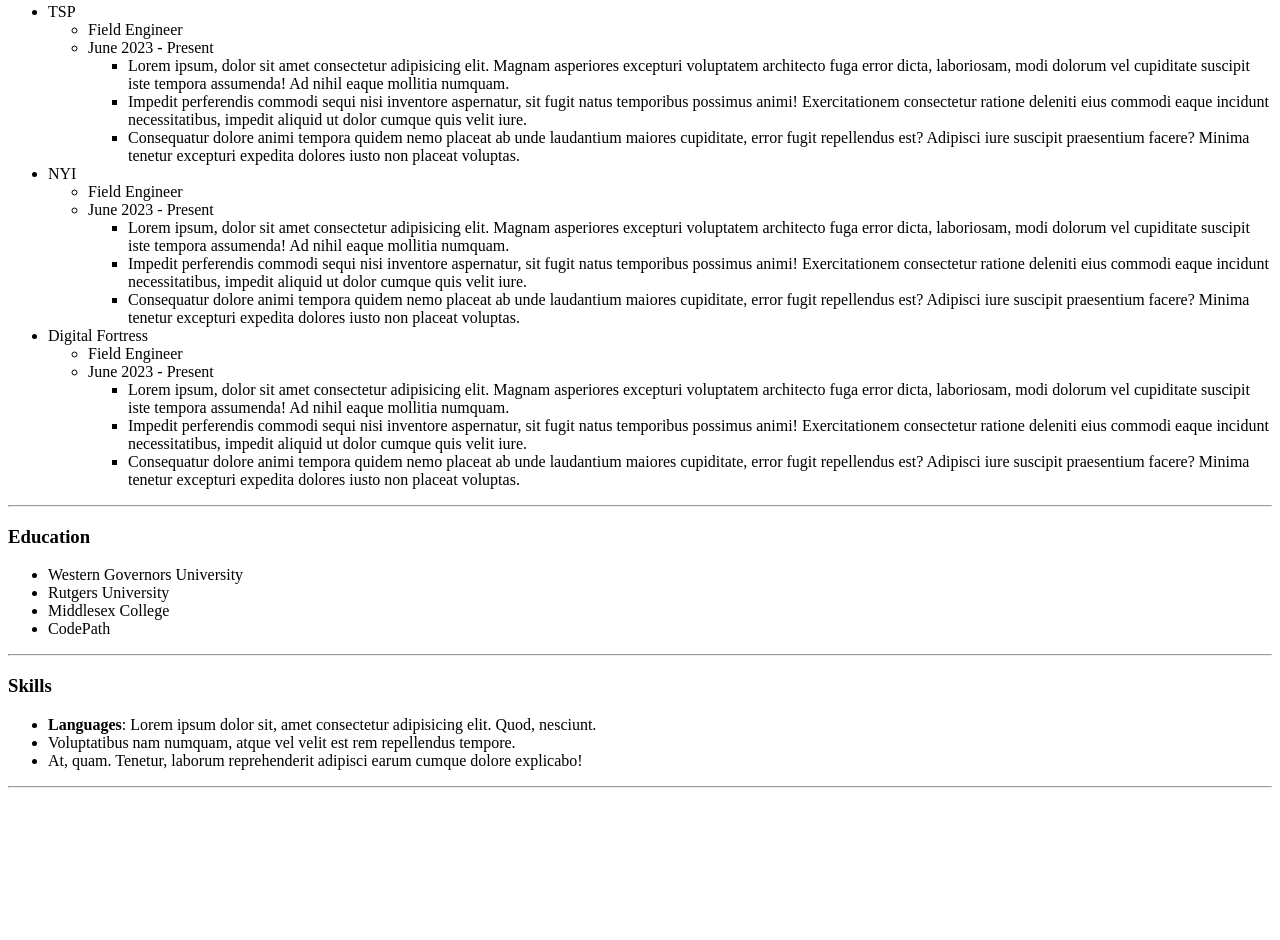
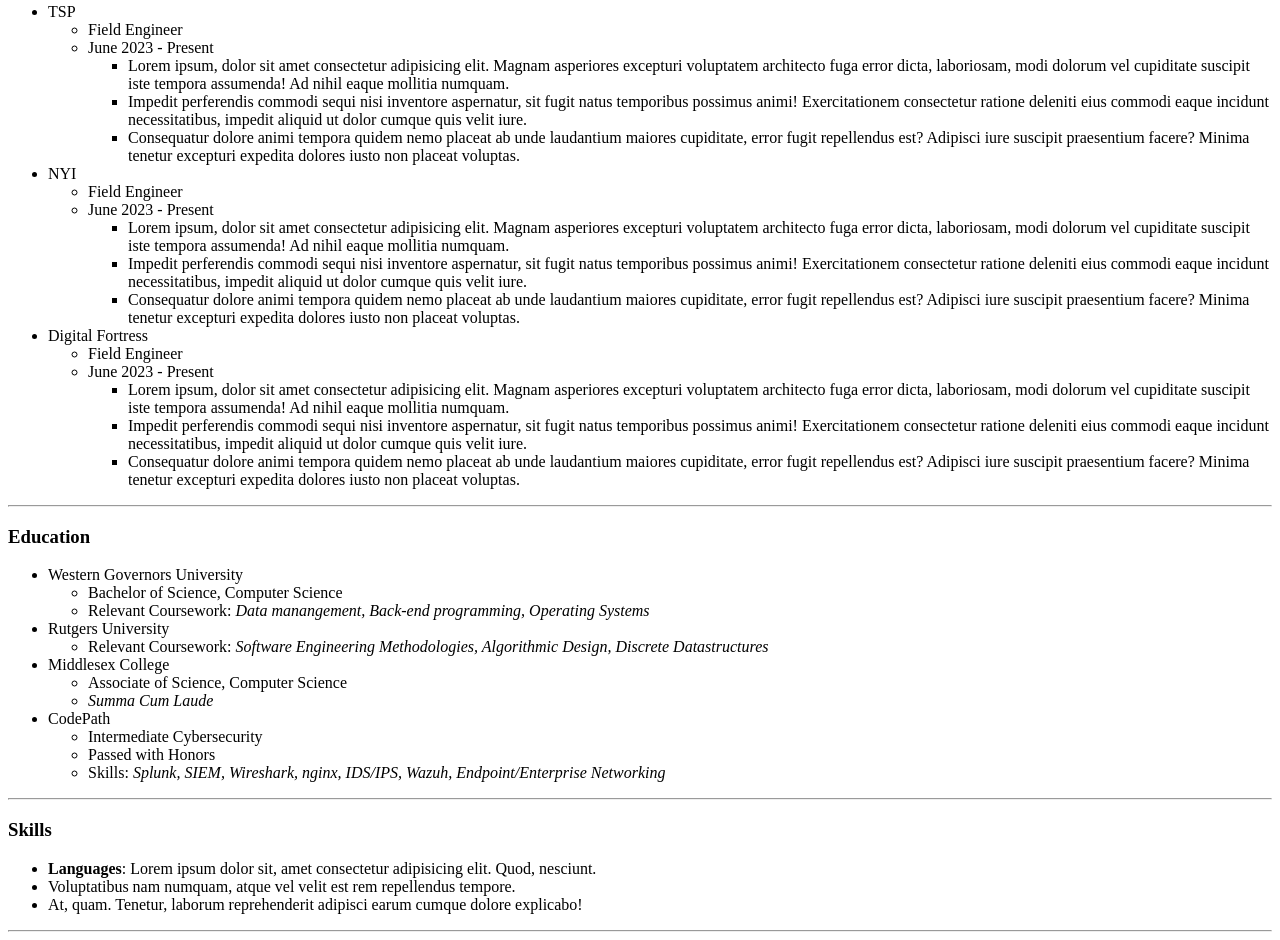
Before and after one commit to Grinsomniac/Resume, a plain HTML site: page Resume.html in a window 1280 px wide. Shown: the part 301-1241 px from the top of the page. Before the commit the page ends 1097 px from the top, so only its background shows below. Drawn offline with Linux system fonts and the light colour scheme.

Commit message:
initial formatting complete

```diff
--- a/Resume.html
+++ b/Resume.html
@@ -61,9 +61,25 @@
         <h3>Education</h3>
         <ul>
             <li>Western Governors University</li>
+                <ul>
+                    <li>Bachelor of Science, Computer Science</li>
+                    <li>Relevant Coursework: <em> Data manangement, Back-end programming, Operating Systems </em></li>
+                </ul>
             <li>Rutgers University</li>
+                <ul>
+                    <li>Relevant Coursework: <em> Software Engineering Methodologies, Algorithmic Design, Discrete Datastructures</em></li>
+                </ul>
             <li>Middlesex College</li>
+                <ul>
+                    <li>Associate of Science, Computer Science</li>
+                    <li><em>Summa Cum Laude</em></li>
+                </ul>
             <li>CodePath</li>
+                <ul>
+                    <li>Intermediate Cybersecurity</li>
+                    <li>Passed with Honors</li>
+                    <li>Skills: <em>Splunk, SIEM, Wireshark, nginx, IDS/IPS, Wazuh, Endpoint/Enterprise Networking</em></li>
+                </ul>
         </ul>
     </section>
     <hr>
```
